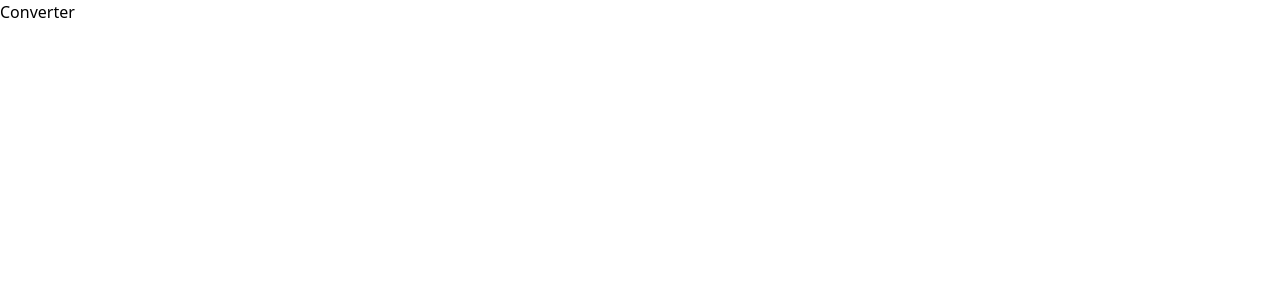
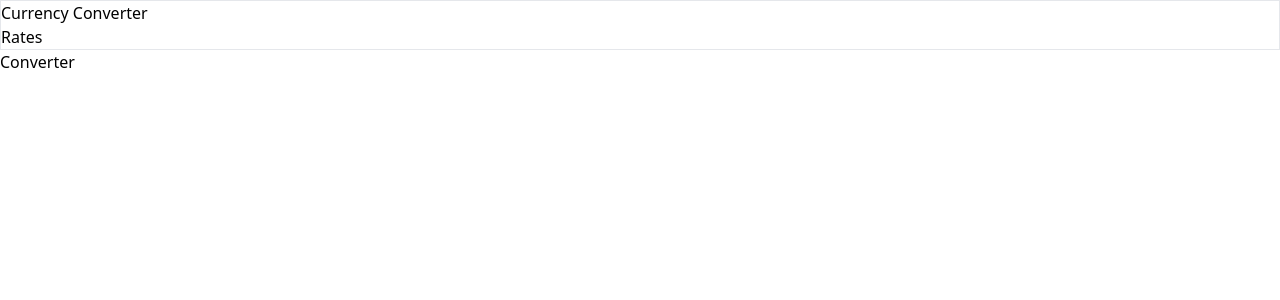
Before and after one commit to ska7/Dev-Lviv-Assignment, a React app: page /#/converter in a window 1280 px wide. Shown: the top 300 px of the page. Built offline with nearby package versions, Linux system fonts and the light colour scheme.

Commit message:
create navbar layout with routing

```diff
--- a/postcss.config.js
+++ b/postcss.config.js
@@ -1,7 +1,7 @@
 module.exports = {
   plugins: {
     "postcss-import": {},
-    "tailwindcss/nesting": "postcss-nesting",
+    "tailwindcss/nesting": {},
     tailwindcss: {},
     autoprefixer: {},
   },
--- a/src/App.tsx
+++ b/src/App.tsx
@@ -1,8 +1,14 @@
 import * as React from "react";
 import AppRouter from "./components/AppRouter";
+import NavBar from "./components/navbar/NavBar";
 
 const App = () => {
-  return <AppRouter />;
+  return (
+    <>
+      {/* <NavBar /> */}
+      <AppRouter />
+    </>
+  );
 };
 
 export default App;
--- a/src/components/AppRouter.tsx
+++ b/src/components/AppRouter.tsx
@@ -1,17 +1,20 @@
 import * as React from "react";
 import { useRoutes, Navigate } from "react-router-dom";
+import NavBar from "./navbar/NavBar";
 
 const AppRouter = () => {
-  let routes = useRoutes([
+  const routes = useRoutes([
     {
       path: "/",
-      element: <Navigate to="converter" />,
+      element: <NavBar />,
+      children: [
+        {
+          path: "converter",
+          element: <h1>Converter</h1>,
+        },
+        { path: "rates", element: <h1>Rates</h1> },
+      ],
     },
-    {
-      path: "converter",
-      element: <h1>Converter</h1>,
-    },
-    { path: "rates", element: <h1>Rates</h1> },
   ]);
 
   return routes;
--- /dev/null
+++ b/src/components/currencyConverter/CurrencyConverter.tsx
@@ -0,0 +1,7 @@
+import * as React from "react";
+
+const CurrencyConverter = () => {
+  return <div>CurrencyConverter</div>;
+};
+
+export default CurrencyConverter;
--- /dev/null
+++ b/src/components/navbar/NavBar.tsx
@@ -0,0 +1,30 @@
+import * as React from "react";
+import { NavLink, Outlet } from "react-router-dom";
+import appRoutes from "utils/routes";
+import "./navBar.less";
+
+interface iNavBarItem {
+  to: string;
+  label: string;
+}
+
+const NavBarItem: React.FC<iNavBarItem> = ({ to, label }) => (
+  <li>
+    <NavLink to={to}>{label}</NavLink>
+  </li>
+);
+
+const NavBar = () => {
+  return (
+    <div className="navbar-container">
+      <ul>
+        {appRoutes.map((route) => (
+          <NavBarItem to={route.to} label={route.label} />
+        ))}
+      </ul>
+      <Outlet />
+    </div>
+  );
+};
+
+export default NavBar;
--- /dev/null
+++ b/src/components/navbar/navBar.less
@@ -0,0 +1,5 @@
+.navbar-container {
+  ul {
+    @apply border;
+  }
+}
--- /dev/null
+++ b/src/components/rates/Rates.tsx
@@ -0,0 +1,7 @@
+import * as React from "react";
+
+const Rates = () => {
+  return <div>Rates</div>;
+};
+
+export default Rates;
--- /dev/null
+++ b/src/utils/routes.tsx
@@ -0,0 +1,18 @@
+import * as React from "react";
+import CurrencyConverter from "components/currencyConverter/CurrencyConverter";
+import Rates from "components/rates/Rates";
+
+const appRoutes = [
+  {
+    to: "converter",
+    label: "Currency Converter",
+    element: <CurrencyConverter />,
+  },
+  {
+    to: "rates",
+    label: "Rates",
+    element: <Rates />,
+  },
+];
+
+export default appRoutes;
--- a/webpack.common.js
+++ b/webpack.common.js
@@ -33,6 +33,9 @@ module.exports = {
     extensions: [".jsx", ".ts", ".tsx", ".js", ".less"],
     alias: {
       components: path.resolve(__dirname, "src/components"),
+      utils: path.resolve(__dirname, "src/utils"),
+      hooks: path.resolve(__dirname, "src/hooks"),
+      selectors: path.resolve(__dirname, "src/selectors"),
     },
   },
   plugins: [
```
Also changed, not shown: tsconfig.json (+8 -1 lines).
